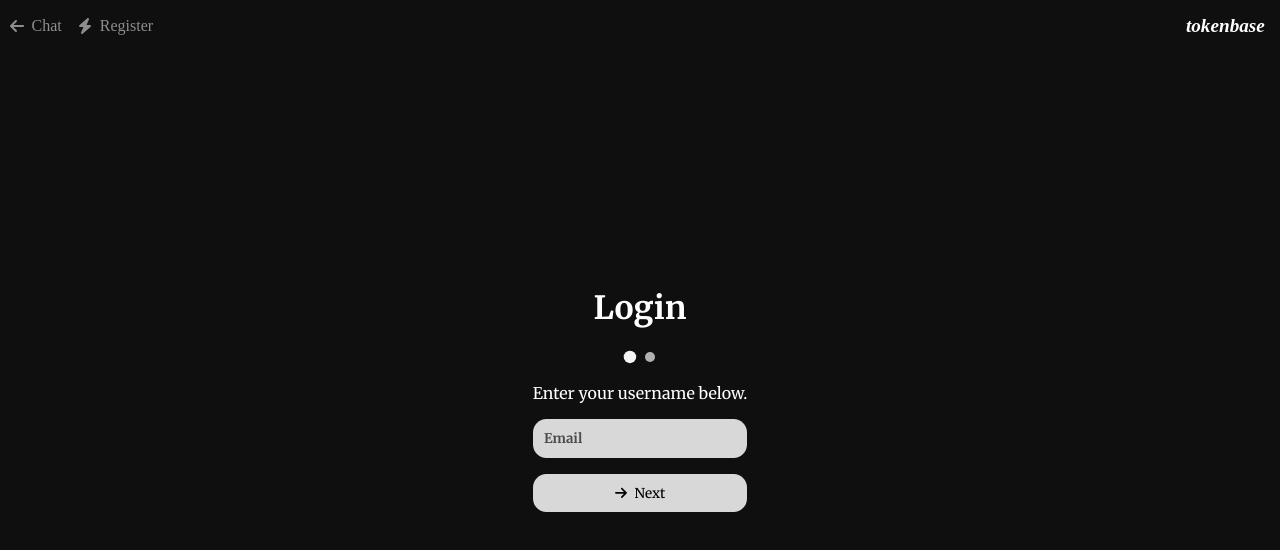
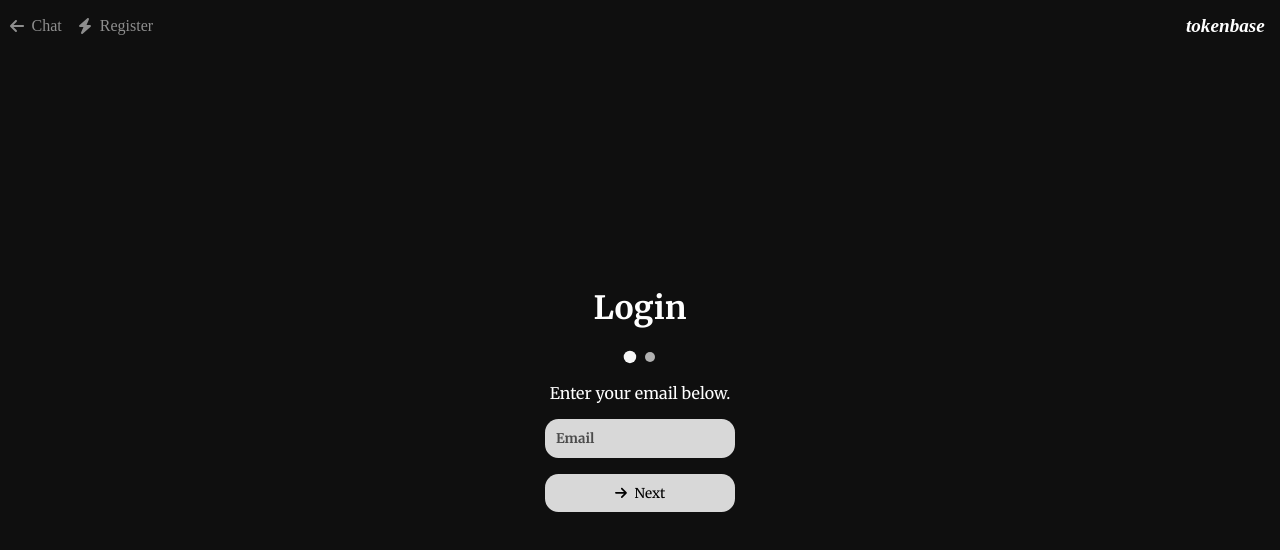
Before and after one commit to connellr023/tokenbase, a Next.js app in the folder web/: page /login in a window 1280 px wide. Shown: the top 550 px of the page. Built offline with nearby package versions, Linux system fonts and the light colour scheme; no server answers.

Commit message:
Fix typo

```diff
--- a/web/src/pages/login/index.tsx
+++ b/web/src/pages/login/index.tsx
@@ -5,7 +5,7 @@ import StandardInput from "@/components/StandardInput";
 const Login: React.FC = () => {
   const steps = [
     <div key="step1">
-      <p>Enter your username below.</p>
+      <p>Enter your email below.</p>
       <StandardInput type="email" placeholder="Email" />
     </div>,
     <div key="step2">
```
